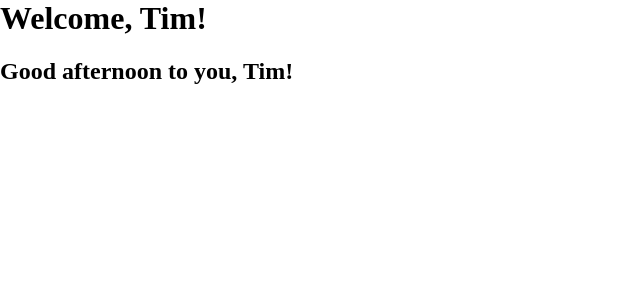
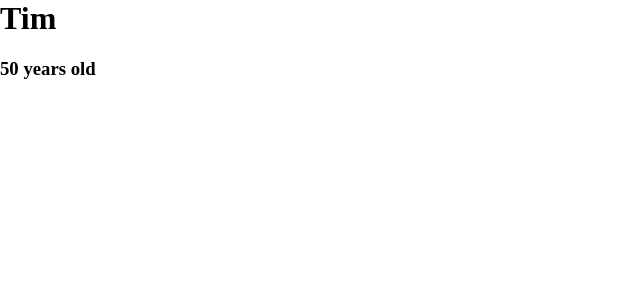
Before and after one commit to timmmyeo/learning-react, a React (Create React App) app: page / in a window 1280 px wide. Shown: the top 300 px of the page, without its empty margins (0-640 px from the left). Built offline with nearby package versions, Linux system fonts and the light colour scheme.

Commit message:
Added a constructor to the class, initialised state

```diff
--- a/src/class_based_components/App.js
+++ b/src/class_based_components/App.js
@@ -6,7 +6,7 @@ Challenge:
 
 */
 
-import React from "react"
+import React, {Component} from "react"
 
 class App extends React.Component {
   render() {
@@ -29,7 +29,7 @@ class App extends React.Component {
 //     )
 // }
 
-class Header extends React.Component {
+class Header extends Component {
   render() {
         return (
         <header>
@@ -48,7 +48,7 @@ class Header extends React.Component {
 //     )
 // }
 
-class Greeting extends React.Component {
+class Greeting extends Component {
   render() {
     const date = new Date()
     const hours = date.getHours()
--- a/src/index.js
+++ b/src/index.js
@@ -1,7 +1,7 @@
 import React from "react"
 import ReactDOM from "react-dom"
 
-import App from "./class_based_components/App.js"
+import App from "./state_components/App.js"
 
 
 ReactDOM.render(<App />, document.getElementById("root"));
--- /dev/null
+++ b/src/state_components/App.js
@@ -0,0 +1,27 @@
+import React from "react"
+
+// Challenge:
+// Given an incomplete class-based component without a constructor,
+// add a constructor and initialize state to fix the broken component.
+
+class App extends React.Component {
+  constructor() {
+    super()
+    this.state = {
+      name: "Tim",
+      age: 50
+    }
+  }
+
+  render() {
+    return (
+      <div>
+          <h1>{this.state.name}</h1>
+          <h3>{this.state.age} years old</h3>
+      </div>
+      )
+  }
+
+}
+
+export default App
```
